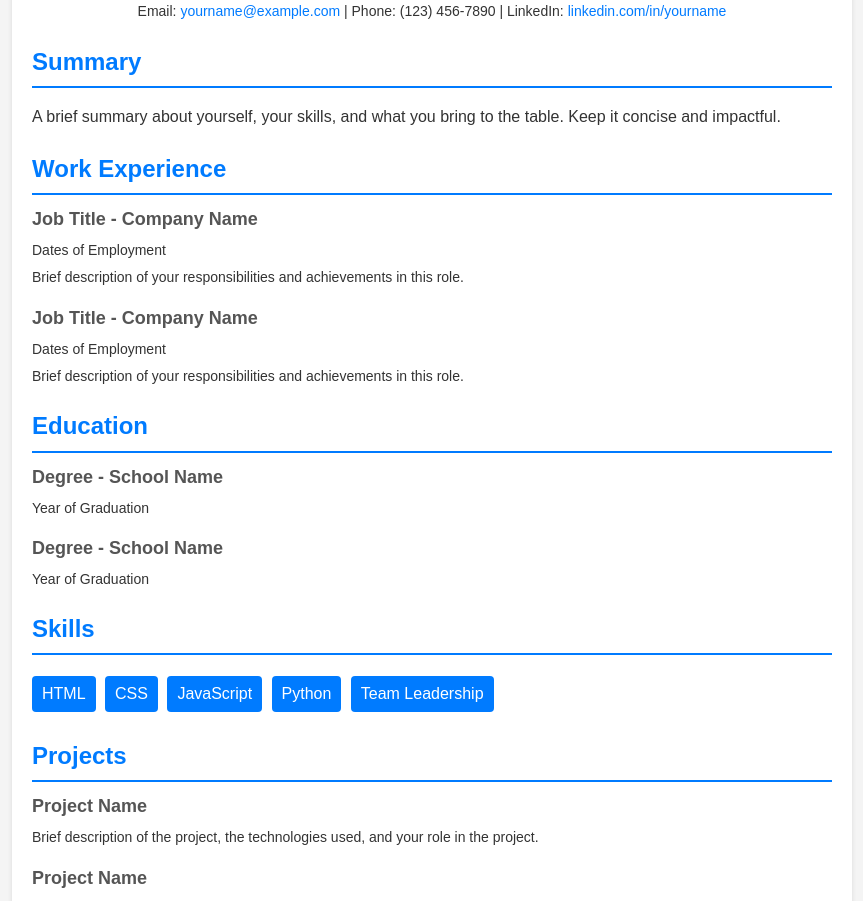
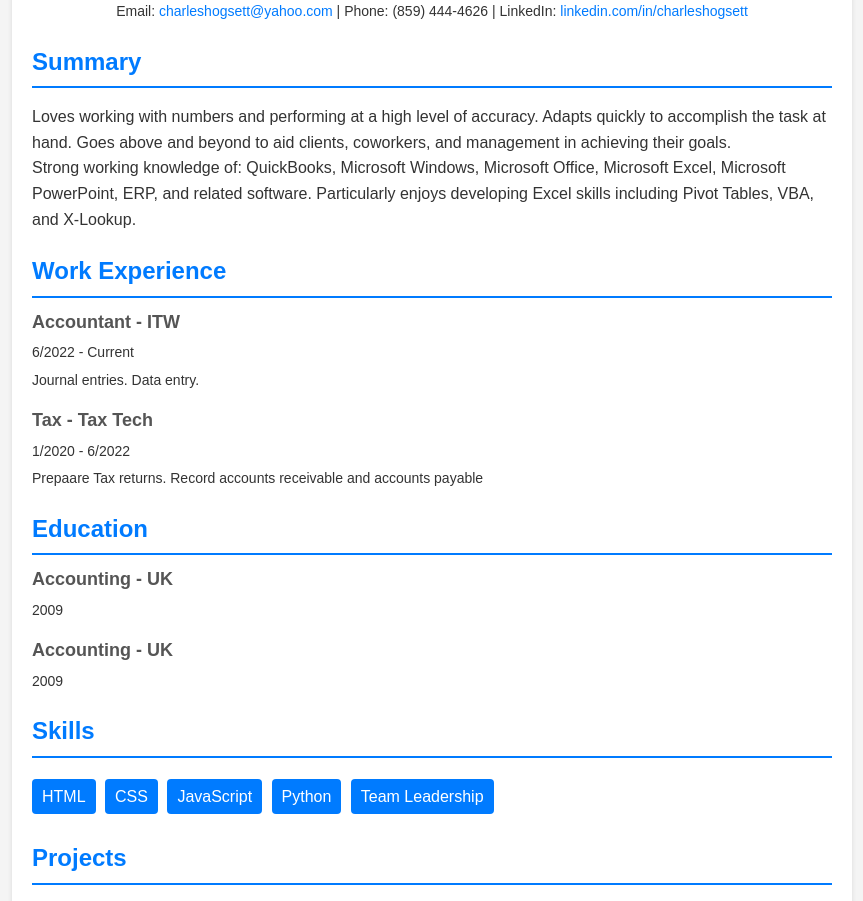
Before and after one commit to charleshogsett/charleshogsett.github.io, a plain HTML site: page index.html in a window 1280 px wide. Shown: the part 98-999 px from the top of the page, without its empty margins (208-1071 px from the left). Drawn offline with Linux system fonts and the light colour scheme.

Commit message:
Completed resume2

```diff
--- a/index.html
+++ b/index.html
@@ -21,7 +21,6 @@
             padding: 20px;
             background: #fff;
             border-radius: 8px;
-
             box-shadow: 0 2px 5px rgba(0, 0, 0, 0.1);
         }
         h1,
@@ -79,51 +78,54 @@
     <body>
         <main class="container">
             <section class="header">
-                <h1>Your Name</h1>
+                <h1>Charles Hogsett</h1>
                 <p class="contact">
                     Email:
-                    <a href="mailto:yourname@example.com"
-                        >yourname@example.com</a
+                    <a href="mailto:charleshogsett@yahoo.com"
+                        >charleshogsett@yahoo.com</a
                     >
-                    | Phone: (123) 456-7890 | LinkedIn:
-                    <a href="#">linkedin.com/in/yourname</a>
+                    | Phone: (859) 444-4626 | LinkedIn:
+                    <a href="#">linkedin.com/in/charleshogsett</a>
                 </p>
             </section>
             <section class="section">
                 <h2>Summary</h2>
                 <p>
-                    A brief summary about yourself, your skills, and what you
-                    bring to the table. Keep it concise and impactful.
+                    Loves working with numbers and performing at a high level of accuracy. Adapts quickly to accomplish the task
+at hand. Goes above and beyond to aid clients, coworkers, and management in achieving their goals.
+<br>
+Strong working knowledge of: QuickBooks, Microsoft Windows, Microsoft Office, Microsoft Excel, Microsoft
+PowerPoint, ERP, and related software. Particularly enjoys developing Excel skills including Pivot Tables, VBA,
+and X-Lookup.
                 </p>
             </section>
             <section class="section">
                 <h2>Work Experience</h2>
                 <div class="item">
-                    <h3>Job Title - Company Name</h3>
-                    <p>Dates of Employment</p>
+                    <h3>Accountant - ITW</h3>
+                    <p>6/2022 - Current</p>
                     <p>
-                        Brief description of your responsibilities and
-                        achievements in this role.
+                        Journal entries.  Data entry.
                     </p>
                 </div>
                 <div class="item">
-                    <h3>Job Title - Company Name</h3>
-                    <p>Dates of Employment</p>
+                    <h3>Tax - Tax Tech</h3>
+                    <p>1/2020 - 6/2022</p>
                     <p>
-                        Brief description of your responsibilities and
-                        achievements in this role.
+                        Prepaare Tax returns.
+                        Record accounts receivable and accounts payable
                     </p>
                 </div>
             </section>
             <div class="section">
                 <h2>Education</h2>
                 <div class="item">
-                    <h3>Degree - School Name</h3>
-                    <p>Year of Graduation</p>
+                    <h3>Accounting - UK</h3>
+                    <p>2009</p>
                 </div>
                 <div class="item">
-                    <h3>Degree - School Name</h3>
-                    <p>Year of Graduation</p>
+                    <h3>Accounting - UK</h3>
+                    <p>2009</p>
                 </div>
             </section>
             <section class="section">
@@ -141,17 +143,15 @@
             <section class="section">
                 <h2>Projects</h2>
                 <div class="item">
-                    <h3>Project Name</h3>
+                    <h3>Recycling program</h3>
                     <p>
-                        Brief description of the project, the technologies used,
-                        and your role in the project.
+                        Lead initiative for recycing program.
                     </p>
                 </div>
                 <div class="item">
-                    <h3>Project Name</h3>
+                    <h3>Simplification Project</h3>
                     <p>
-                        Brief description of the project, the technologies used,
-                        and your role in the project.
+                        Project to reduce data entry and lower hours spent on data entry.
                     </p>
                 </div>
             </section>
```
